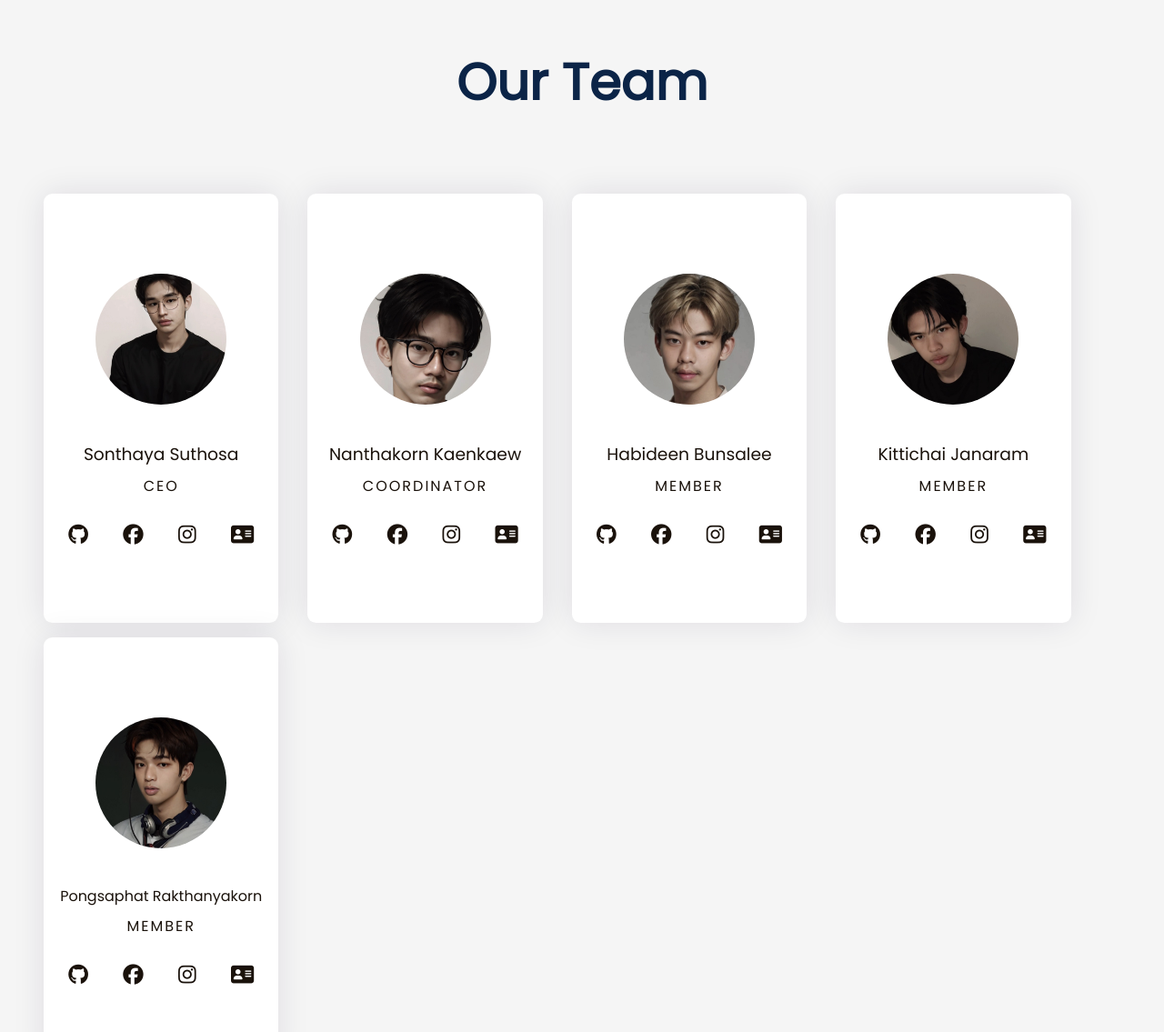
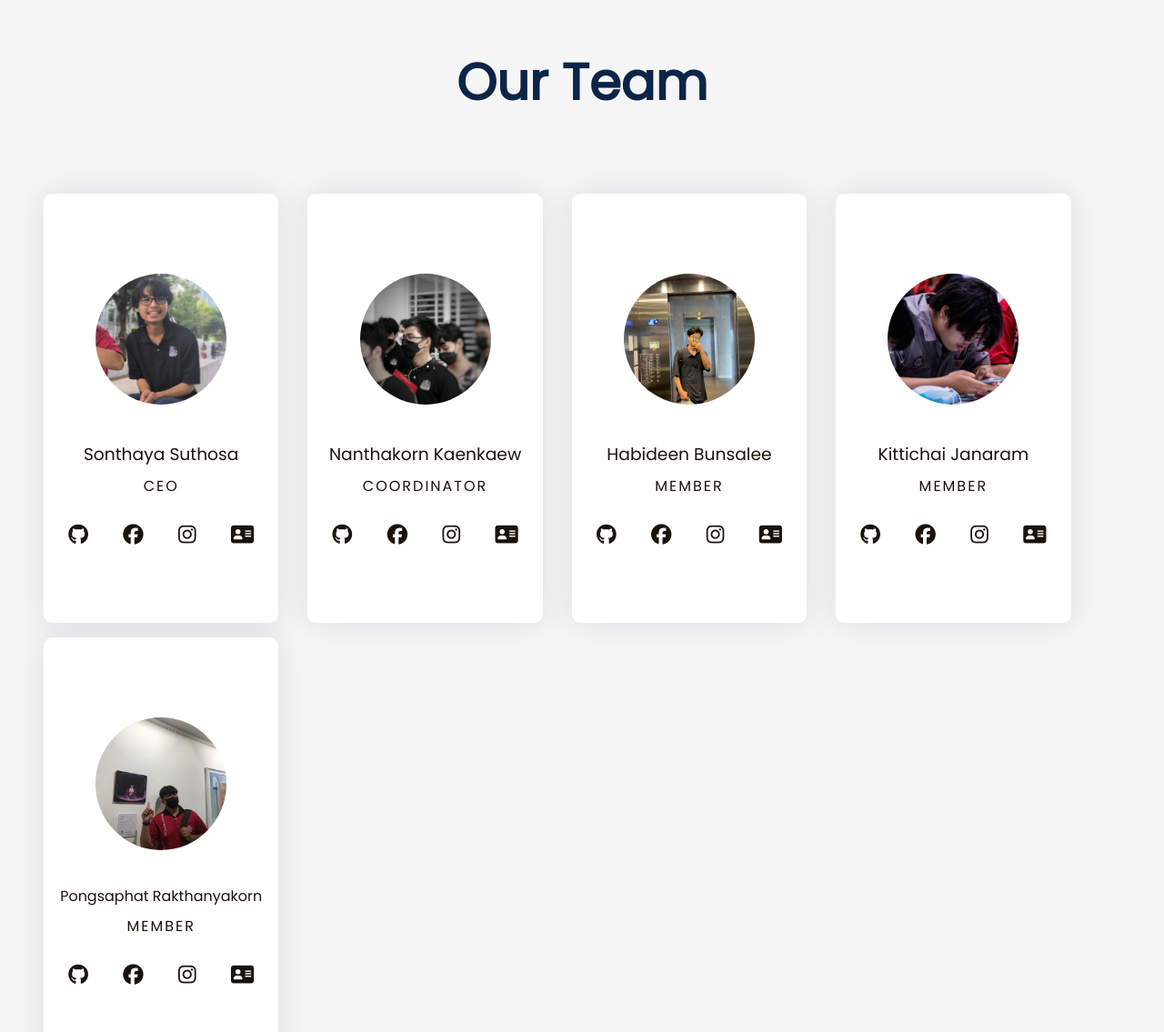
Before and after one commit to ntk1april/LandingPageProject, a plain HTML site: page team/team.html in a window 1280 px wide. Shown: the top 1135 px of the page at 91% size. Drawn offline with Linux system fonts and the light colour scheme.

Commit message:
23 Octorber 2023

```diff
--- a/team/team.html
+++ b/team/team.html
@@ -22,7 +22,7 @@
 			<div class="column">
 				<div class="card">
 					<div class="img-container">
-						<img src="img/nino.jpg">
+						<img src="img/neno2.png">
 					</div>
 					<h3>Sonthaya Suthosa</h3>
 					<p>CEO</p>
@@ -46,7 +46,7 @@
 			<div class="column">
 				<div class="card">
 					<div class="img-container">
-						<img src="img/me.jpg">
+						<img src="img/12.jpg">
 					</div>
 					<h3>Nanthakorn Kaenkaew</h3>
 					<p>Coordinator</p>
@@ -70,7 +70,7 @@
 			<div class="column">
 				<div class="card">
 					<div class="img-container">
-						<img src="img/deen.jpg">
+						<img src="img/deen2.jpg">
 					</div>
 					<h3>Habideen Bunsalee</h3>
 					<p>Member</p>
@@ -94,7 +94,7 @@
 			<div class="column">
 				<div class="card">
 					<div class="img-container">
-						<img src="img/boy.jpg">
+						<img src="img/boy2.jpg">
 					</div>
 					<h3>Kittichai Janaram</h3>
 					<p>Member</p>
@@ -118,7 +118,7 @@
 			<div class="column">
 				<div class="card">
 					<div class="img-container">
-						<img src="img/beem.jpg">
+						<img src="img/beem2.jpg">
 					</div>
 					<h3 style="font-size: 16px;">Pongsaphat Rakthanyakorn</h3>
 					<p>Member</p>
```
Also changed, not shown: img/beem.jpg (deleted), img/boy.jpg (deleted), img/deen.jpg (deleted), img/me.jpg (deleted), img/nino.jpg (deleted), team/img/12.jpg (added), team/img/beem2.jpg (added), team/img/boy2.jpg (added), team/img/deen2.jpg (added), team/img/neno2.png (added).
